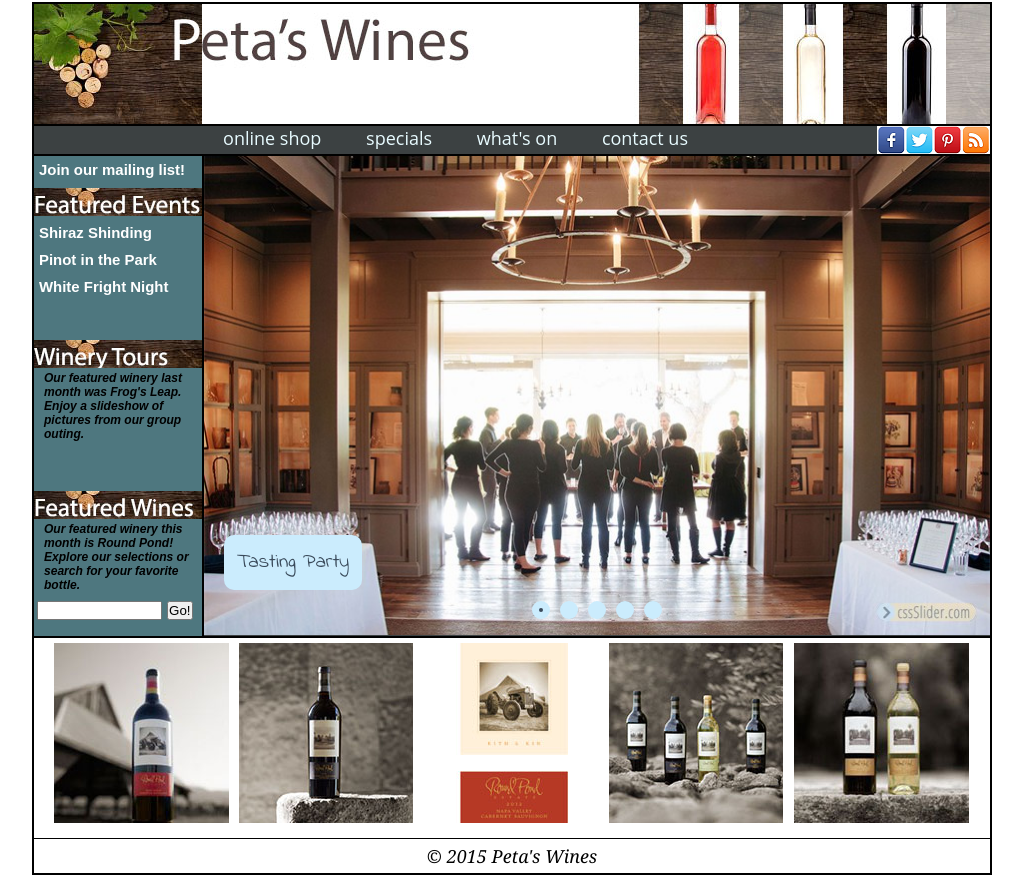
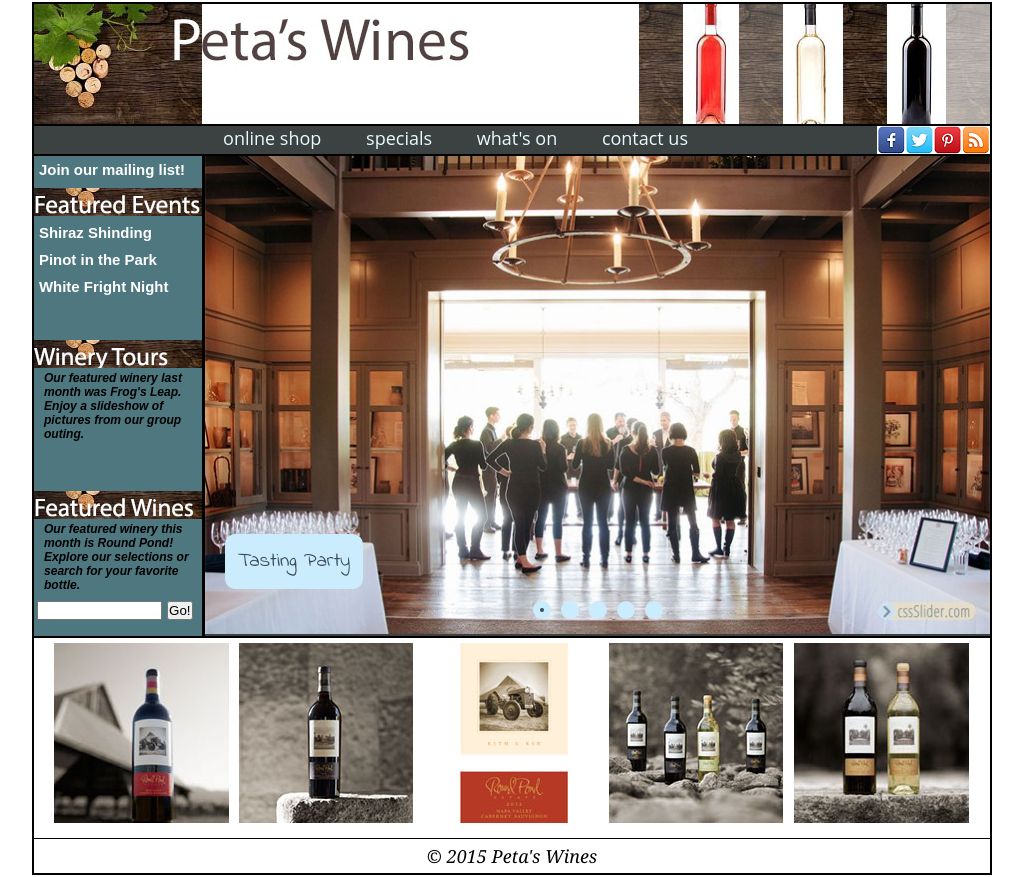
Before and after one commit to labounty1/labounty1.github.io, a plain HTML site: page index.html in a window 1280 px wide. Shown: the whole page, without its empty margins (128-1151 px from the left). Drawn offline with Linux system fonts and the light colour scheme.

Commit message:
Unit 6 update

```diff
--- /dev/null
+++ b/css/reset.css
@@ -0,0 +1,48 @@
+/* http://meyerweb.com/eric/tools/css/reset/
+   v2.0 | 20110126
+   License: none (public domain)
+*/
+
+html, body, div, span, applet, object, iframe,
+h1, h2, h3, h4, h5, h6, p, blockquote, pre,
+a, abbr, acronym, address, big, cite, code,
+del, dfn, em, img, ins, kbd, q, s, samp,
+small, strike, strong, sub, sup, tt, var,
+b, u, i, center,
+dl, dt, dd, ol, ul, li,
+fieldset, form, label, legend,
+table, caption, tbody, tfoot, thead, tr, th, td,
+article, aside, canvas, details, embed,
+figure, figcaption, footer, header, hgroup,
+menu, nav, output, ruby, section, summary,
+time, mark, audio, video {
+	margin: 0;
+	padding: 0;
+	border: 0;
+	font-size: 100%;
+	font: inherit;
+	vertical-align: baseline;
+}
+/* HTML5 display-role reset for older browsers */
+article, aside, details, figcaption, figure,
+footer, header, hgroup, menu, nav, section {
+	display: block;
+}
+body {
+	line-height: 1;
+}
+ol, ul {
+	list-style: none;
+}
+blockquote, q {
+	quotes: none;
+}
+blockquote:before, blockquote:after,
+q:before, q:after {
+	content: '';
+	content: none;
+}
+table {
+	border-collapse: collapse;
+	border-spacing: 0;
+}
--- a/css/style.css
+++ b/css/style.css
@@ -124,7 +124,7 @@
   height: 480px;
   box-sizing: border-box;
   background-color: #3c4142;
-  border-left: 2px solid black;
+  border-left: 3px solid black;
 }
 
 #centerbloc {
```
Also changed, not shown: index.html (+1 -0 lines).
